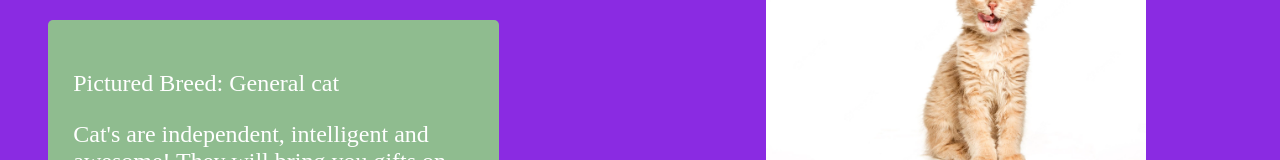
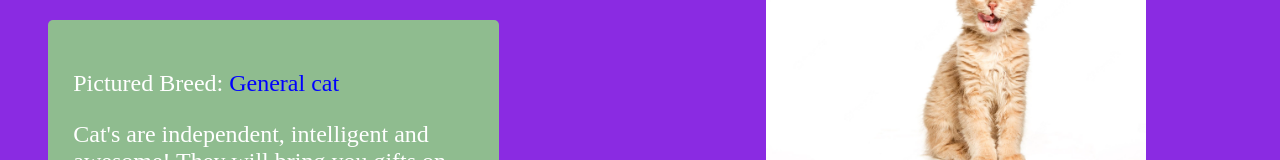
Before and after one commit to ellis8555/cat-facts, a plain HTML site: page index.html in a window 1280 px wide. Shown: the part 146-306 px from the top of the page. Drawn offline with Linux system fonts and the light colour scheme; no server answers.

Commit message:
add color to breed name

```diff
--- a/css/style.css
+++ b/css/style.css
@@ -3,7 +3,7 @@ author: Lonnie
 about: Kitties
 */
 
-/* ID styles */
+/* ID STYLES */
 
 #pageHeading {
     margin-left: 20%;
@@ -23,7 +23,10 @@ about: Kitties
     margin-top: 15vh;
     margin-left: 5vh;
     padding: 2%;
+}
 
+#breedContainer span{
+    color:blue;
 }
 
 #factContainer {
@@ -35,7 +38,7 @@ about: Kitties
     color:white;
 }
 
-/* HTML tags via attribute */
+/* HTML ELEMENTS VIA ATTRIBUTE */
 img[alt='No kittie for you!'] {
     width:30%;
     height: 35vh;
@@ -46,7 +49,7 @@ img[alt='No kittie for you!'] {
     margin-bottom: 1%;
     }
 
-/* plain HTML tag styles */
+/* PLAIN HTML TAGS */
 
 body {
     background-color: blueviolet;
@@ -58,7 +61,7 @@ h1 {
 color:lightgrey;
 }
 
-/* buttons */
+/* BUTTONS */
 
 #factContainer button {
     width: 15vw;
```
